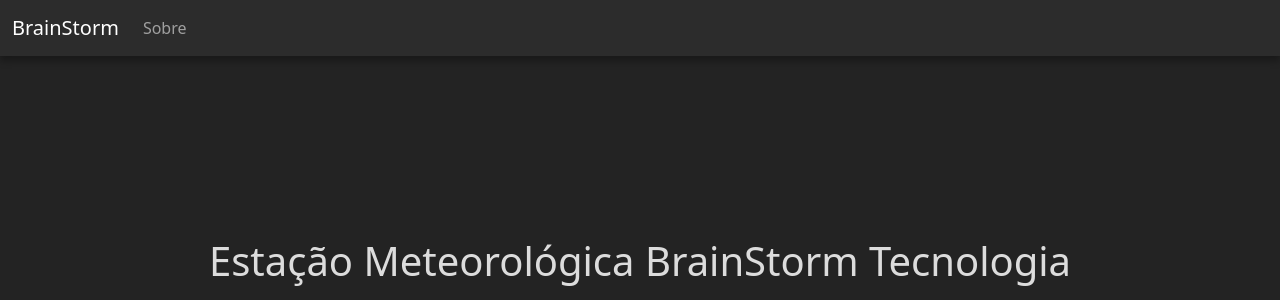
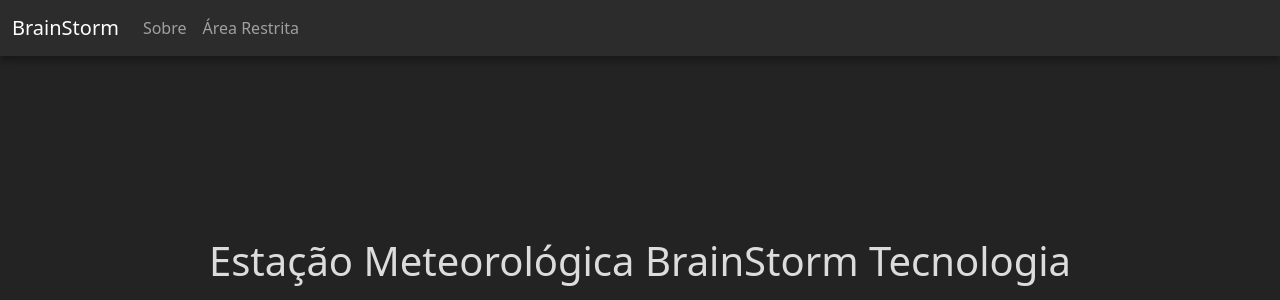
Before and after one commit to Fat83dotcom/Site_Estacao_IOT, a Django app: template Core/templates/index/index.html in a window 1280 px wide. Shown: the top 300 px of the page. Run offline with Django 3.2, Linux system fonts and the light colour scheme; the template is opened without the code that fills it, so the values that code supplies are empty.

Commit message:
Adicionando um atalho no header para area administrativa.

```diff
--- a/templates/global/partials/_header.html
+++ b/templates/global/partials/_header.html
@@ -8,6 +8,7 @@
     <div class="collapse navbar-collapse" id="navbarNavAltMarkup">
       <div class="navbar-nav">
         <a class="nav-link" href="{% url 'about' %}">Sobre</a>
+        <a class="nav-link" href="/admin">Área Restrita</a>
       </div>
     </div>
   </div>
```
